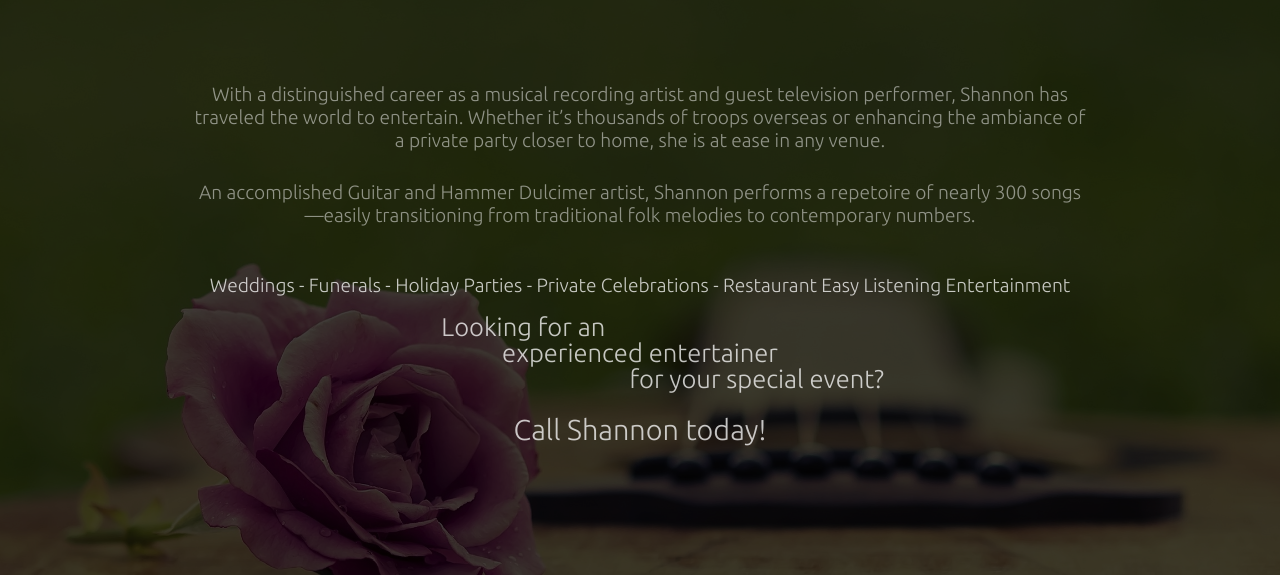
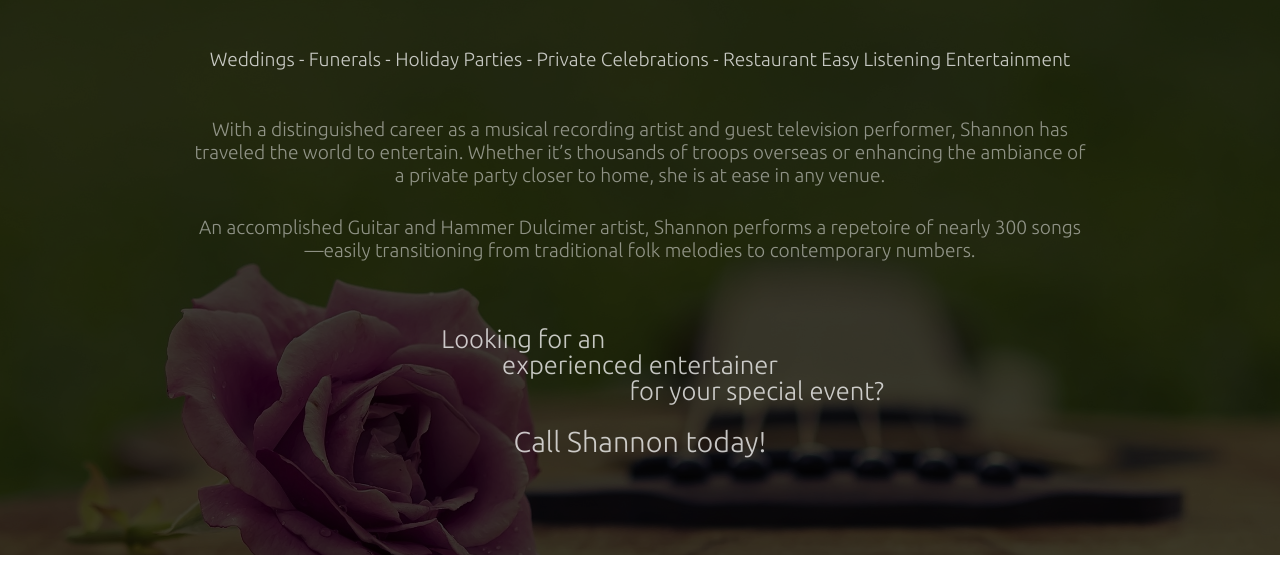
Before and after one commit to shannon-baughman/shannon-baughman.github.io, a plain HTML site: page index.html in a window 1280 px wide. Shown: the part 800-1375 px from the top of the page. Drawn offline with Linux system fonts and the light colour scheme.

Commit message:
Different spacing

```diff
--- a/index.html
+++ b/index.html
@@ -18,11 +18,13 @@
 			<span><span>&#9660;</span></span>
 		</section>
 		<section id='content'>
+			<h3>Weddings - Funerals - Holiday Parties - Private Celebrations - Restaurant Easy Listening Entertainment</h3>
+			<br>
+			<br>
 			<p>With a distinguished career as a musical recording artist and guest television performer, Shannon has traveled the world to entertain. Whether it’s thousands of troops overseas or enhancing the ambiance of a private party closer to home, she is at ease in any venue.</p>
 			<p>An accomplished Guitar and Hammer Dulcimer artist, Shannon performs a repetoire of nearly 300 songs—easily transitioning from traditional folk melodies to contemporary numbers.</p>
 			<br>
 			<br>
-			<h3>Weddings - Funerals - Holiday Parties - Private Celebrations - Restaurant Easy Listening Entertainment</h3>
 			<br>
 			<h2>Looking for an&nbsp;&nbsp;&nbsp;&nbsp;&nbsp;&nbsp;&nbsp;&nbsp;&nbsp;&nbsp;&nbsp;&nbsp;&nbsp;&nbsp;&nbsp;&nbsp;&nbsp;&nbsp;&nbsp;&nbsp;&nbsp;&nbsp;&nbsp;&nbsp;&nbsp;&nbsp;&nbsp;&nbsp;&nbsp;&nbsp;&nbsp;&nbsp;&nbsp;&nbsp;&nbsp;&nbsp;&nbsp;&nbsp;&nbsp;&nbsp;<br>experienced entertainer<br>&nbsp;&nbsp;&nbsp;&nbsp;&nbsp;&nbsp;&nbsp;&nbsp;&nbsp;&nbsp;&nbsp;&nbsp;&nbsp;&nbsp;&nbsp;&nbsp;&nbsp;&nbsp;&nbsp;&nbsp;&nbsp;&nbsp;&nbsp;&nbsp;&nbsp;&nbsp;&nbsp;&nbsp;&nbsp;&nbsp;&nbsp;&nbsp;&nbsp;&nbsp;&nbsp;&nbsp;&nbsp;&nbsp;&nbsp;&nbsp;for your special event?<br><br><span>Call Shannon today!</span></h2>
 		</section>
--- a/style.css
+++ b/style.css
@@ -96,8 +96,8 @@ section#main span span {
 section#content {
 	background-color: rgba(0, 0, 0, 0.75);
 	width: 70%;
-	padding: 5em 15%;
-	padding-bottom: 10em;
+	padding: 3.75em 15%;
+	padding-bottom: 7.5em;
 	margin: 0;
 }
 
```
